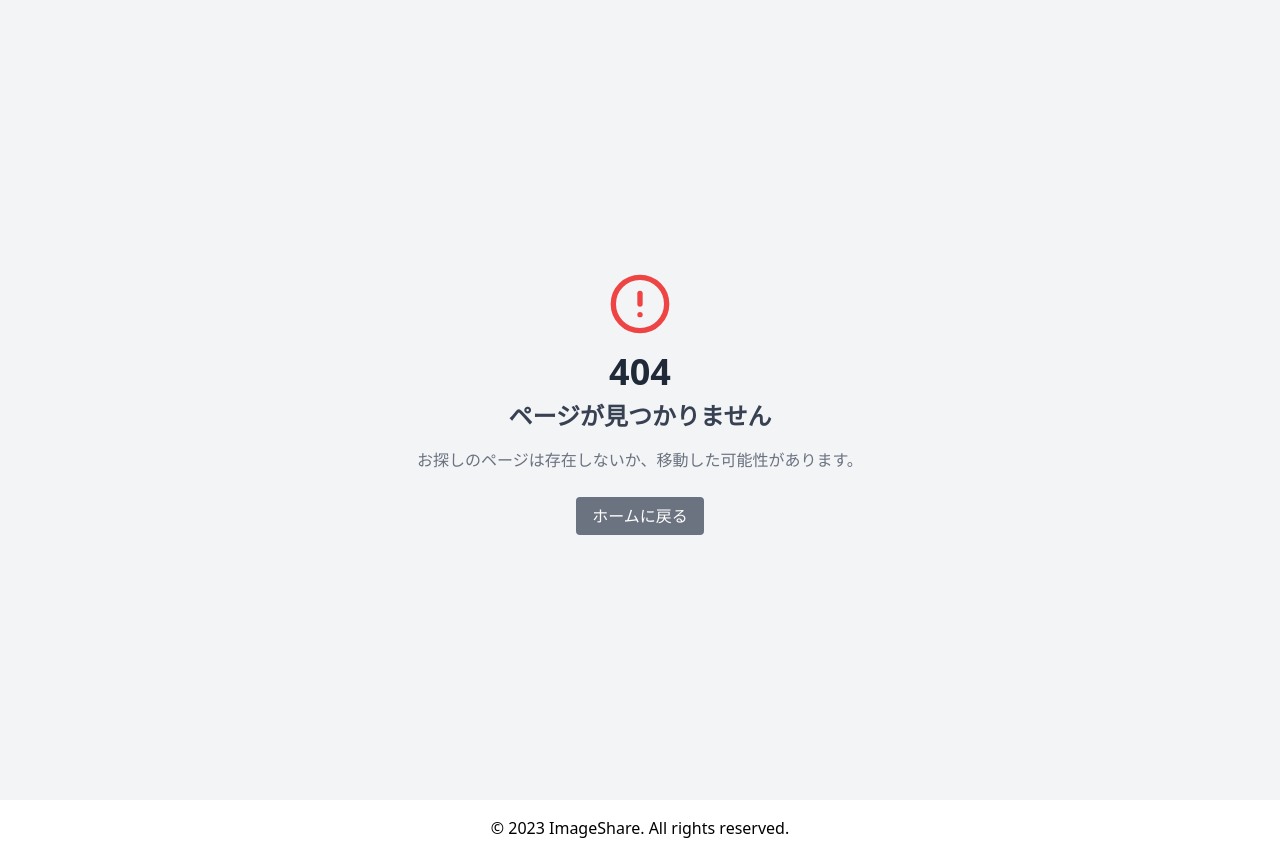
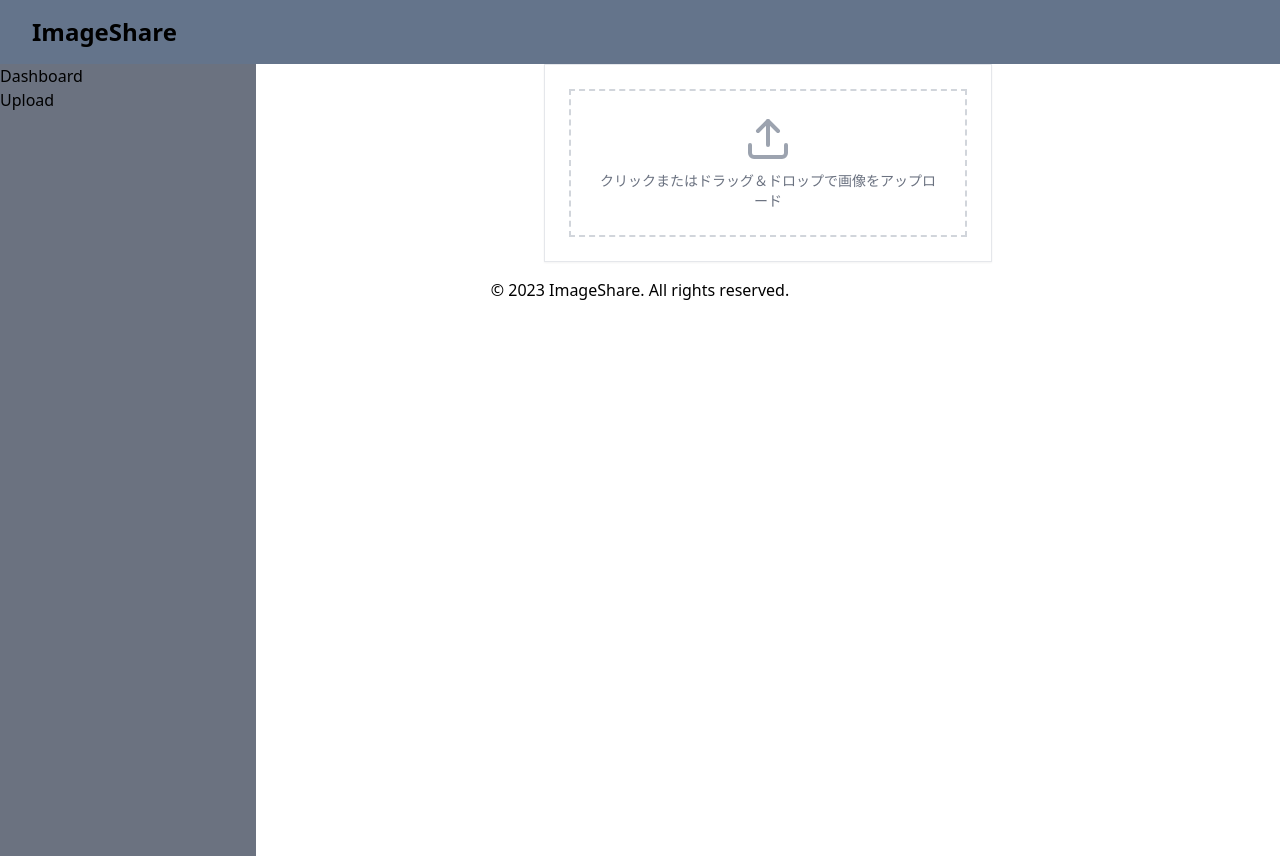
Before and after one commit to takoyakidath/image-uploader, a Next.js app: page /dashboard/upload in a window 1280 px wide. Before the commit this address had no page. After the commit the page ends 800 px from the top, so only its background shows below. Built offline with nearby package versions, Linux system fonts and the light colour scheme.

Commit message:
ダッシュボードにサイドバーとヘッダーを追加し、プライバシーポリシーページを実装。画像アップロード機能を追加し、関連パッケージをインストール。

```diff
--- a/package.json
+++ b/package.json
@@ -20,6 +20,8 @@
     "next": "15.1.6",
     "react": "^19.0.0",
     "react-dom": "^19.0.0",
+    "react-dropzone": "^14.3.5",
+    "react-markdown": "^9.0.3",
     "tailwind-merge": "^3.0.1",
     "tailwindcss-animate": "^1.0.7"
   },
--- /dev/null
+++ b/src/app/dashboard/layout.tsx
@@ -0,0 +1,22 @@
+import Header from "@/components/header";
+import SideBar from "@/components/sidebar";
+type Props = {
+	children: React.ReactNode;
+};
+
+const MainLayout = ({ children }: Props) => {
+	return (
+		<>
+			<div className="bg-slate-500 ">
+				<Header />
+			</div>
+
+			<SideBar />
+			<main className="pl-[256px] h-full">
+				<div className="h-full bg-white">{children}</div>
+			</main>
+		</>
+	);
+};
+
+export default MainLayout;
--- a/src/app/dashboard/page.tsx
+++ b/src/app/dashboard/page.tsx
@@ -1,3 +1,7 @@
 export default function Page() {
-	return <p>Dashboard Page</p>;
+	return (
+		<>
+			<div className="">text</div>
+		</>
+	);
 }
--- /dev/null
+++ b/src/app/dashboard/upload/page.tsx
@@ -0,0 +1,97 @@
+"use client";
+
+import { Button } from "@/components/ui/button";
+import { Card, CardContent } from "@/components/ui/card";
+import { Import, Upload, X } from "lucide-react";
+import Image from "next/image";
+import { useCallback, useState } from "react";
+import { useDropzone } from "react-dropzone";
+export default function ImageUploader() {
+	const [file, setFile] = useState<File | null>(null);
+	const [preview, setPreview] = useState<string | null>(null);
+
+	const onDrop = useCallback((acceptedFiles: File[]) => {
+		const selectedFile = acceptedFiles[0];
+		setFile(selectedFile);
+
+		const reader = new FileReader();
+		reader.onload = () => {
+			setPreview(reader.result as string);
+		};
+		reader.readAsDataURL(selectedFile);
+	}, []);
+
+	const { getRootProps, getInputProps, isDragActive } = useDropzone({
+		onDrop,
+		accept: {
+			"image/*": [".jpeg", ".jpg", ".png", ".gif"],
+		},
+		multiple: false,
+	});
+
+	const handleUpload = () => {
+		// ここで実際のアップロード処理を行います
+		console.log("Uploading file:", file);
+	};
+
+	const handleRemove = () => {
+		setFile(null);
+		setPreview(null);
+	};
+
+	return (
+		<Card className="w-full max-w-md mx-auto">
+			<CardContent className="p-6">
+				<div
+					{...getRootProps()}
+					className={`border-2 border-dashed rounded-lg p-6 text-center cursor-pointer transition-colors ${
+						isDragActive
+							? "border-primary bg-primary/10"
+							: "border-gray-300 hover:border-primary"
+					}`}
+				>
+					<input {...getInputProps()} />
+					{preview ? (
+						<div className="relative">
+							<Image
+								src={preview || "/placeholder.svg"}
+								alt="Preview"
+								className="max-w-full h-auto rounded"
+								width={500}
+								height={500}
+							/>
+							<button
+								type="button"
+								onClick={(e) => {
+									e.stopPropagation();
+									handleRemove();
+								}}
+								className="absolute top-2 right-2 bg-white rounded-full p-1 shadow-md"
+							>
+								<X className="h-4 w-4 text-gray-600" />
+							</button>
+						</div>
+					) : (
+						<div className="text-center">
+							<Upload className="mx-auto h-12 w-12 text-gray-400" />
+							<p className="mt-2 text-sm text-gray-500">
+								{isDragActive
+									? "ドロップしてアップロード"
+									: "クリックまたはドラッグ＆ドロップで画像をアップロード"}
+							</p>
+						</div>
+					)}
+				</div>
+				{file && (
+					<div className="mt-4">
+						<p className="text-sm text-gray-500 mb-2">{file.name}</p>
+						<Button onClick={handleUpload} className="w-full">
+							<Upload className="mr-2 h-4 w-4" />
+							アップロード
+						</Button>
+					</div>
+				)}
+			</CardContent>
+		</Card>
+	);
+}
--- a/src/app/layout.tsx
+++ b/src/app/layout.tsx
@@ -1,4 +1,10 @@
 import "./globals.css";
+import type { Metadata } from "next";
+export const metadata: Metadata = {
+	title: "Image Uploader",
+	description: "The Image Uploader",
+	metadataBase: new URL("https://image.pkopko.jp"),
+};
 
 export default function RootLayout({
 	children,
--- /dev/null
+++ b/src/app/privacy/archive/first/page.tsx
@@ -0,0 +1,35 @@
+import {
+	Card,
+	CardContent,
+	CardDescription,
+	CardFooter,
+	CardHeader,
+	CardTitle,
+} from "@/components/ui/card";
+import Link from "next/link";
+export default function Page() {
+	return (
+		<>
+			<Card>
+				<Card>
+					<CardHeader>
+						<CardTitle>Privacy Policy</CardTitle>
+						<CardDescription>11 Feb 2025</CardDescription>
+						<CardDescription>
+							Previous Version:{" "}
+							<Link href="/privacy/archive/first">
+								First{/*普通は日付を入れる*/}
+							</Link>
+						</CardDescription>
+					</CardHeader>
+					<CardContent>
+						<p>Card Content</p>
+					</CardContent>
+					<CardFooter>
+						<p>Card Footer</p>
+					</CardFooter>
+				</Card>
+			</Card>
+		</>
+	);
+}
--- /dev/null
+++ b/src/app/privacy/page.tsx
@@ -0,0 +1,56 @@
+import {
+	Card,
+	CardContent,
+	CardDescription,
+	CardFooter,
+	CardHeader,
+	CardTitle,
+} from "@/components/ui/card";
+import Link from "next/link";
+export default function Page() {
+	return (
+		<>
+			<Card>
+				<Card>
+					<CardHeader>
+						<CardTitle>Privacy Policy</CardTitle>
+						<CardDescription>Last Modified: 11 Feb 2025</CardDescription>
+						<CardDescription>
+							Previous Version:{" "}
+							<Link href="/privacy/archive/first">
+								First{/*普通は日付を入れる*/}
+							</Link>
+						</CardDescription>
+					</CardHeader>
+					<CardContent>
+						<h3>Data Security</h3>
+						<p>
+							We are not responsible for any data breaches involving personal
+							information, including but not limited to unauthorized access,
+							hacking, or unintended data exposure.
+						</p>
+						<h3>mage Management</h3>
+						<p>
+							We are not responsible for any leakage of images uploaded by
+							users, whether due to system vulnerabilities, third-party
+							interference, or accidental disclosure. Additionally, we are not
+							responsible for any loss of images uploaded by users, whether
+							caused by system malfunctions, maintenance activities, or
+							unforeseen technical issues.
+						</p>
+						<h3>Service Availability</h3>
+						<p>
+							As this service is managed by a student, it may be discontinued at
+							any time due to financial, academic, or personal reasons. We bear
+							no responsibility for such termination or any resulting
+							inconvenience to users.
+						</p>
+					</CardContent>
+					<CardFooter>
+						<p>Written by Takoyaki</p>
+					</CardFooter>
+				</Card>
+			</Card>
+		</>
+	);
+}
--- /dev/null
+++ b/src/components/header.tsx
@@ -0,0 +1,15 @@
+import Link from "next/link";
+export default function Header() {
+	return (
+		<header className="container mx-auto p-4 ">
+			<nav className="flex justify-between items-center">
+				<div className="flex items-center space-x-4">
+					<div className="w-10·h-10·bg-primary·rounded-full" />
+					<span className="text-2xl font-bold text-primary">
+						<Link href="/">ImageShare</Link>
+					</span>
+				</div>
+			</nav>
+		</header>
+	);
+}
--- /dev/null
+++ b/src/components/sidebar.tsx
@@ -0,0 +1,15 @@
+import Link from "next/link";
+export default function SideBar() {
+	return (
+		<div className="bg-gray-500 h-full w-[256px] fixed">
+			<ul>
+				<li>
+					<Link href="/">Dashboard</Link>
+				</li>
+				<li>
+					<Link href="/dashboard/upload">Upload</Link>
+				</li>
+			</ul>
+		</div>
+	);
+}
--- a/src/components/sigin-form.tsx
+++ b/src/components/sigin-form.tsx
@@ -59,10 +59,10 @@ export function SiginupForm({
 					</form>
 				</CardContent>
 			</Card>
-			{/*<div className="text-balance text-center text-xs text-muted-foreground [&_a]:underline [&_a]:underline-offset-4 hover:[&_a]:text-primary">*/}
-			{/*  By clicking continue, you agree to our <a href="#">Terms of Service</a>{" "}*/}
-			{/*  and <a href="#">Privacy Policy</a>.*/}
-			{/*</div>*/}
+			<div className="text-balance text-center text-xs text-muted-foreground [&_a]:underline [&_a]:underline-offset-4 hover:[&_a]:text-primary">
+				By clicking continue, you agree to our{" "}
+				<a href="/privacy">Privacy Policy</a>.
+			</div>
 		</div>
 	);
 }
```
Also changed, not shown: 1 other file (tests, documents, lock files or other folders).
